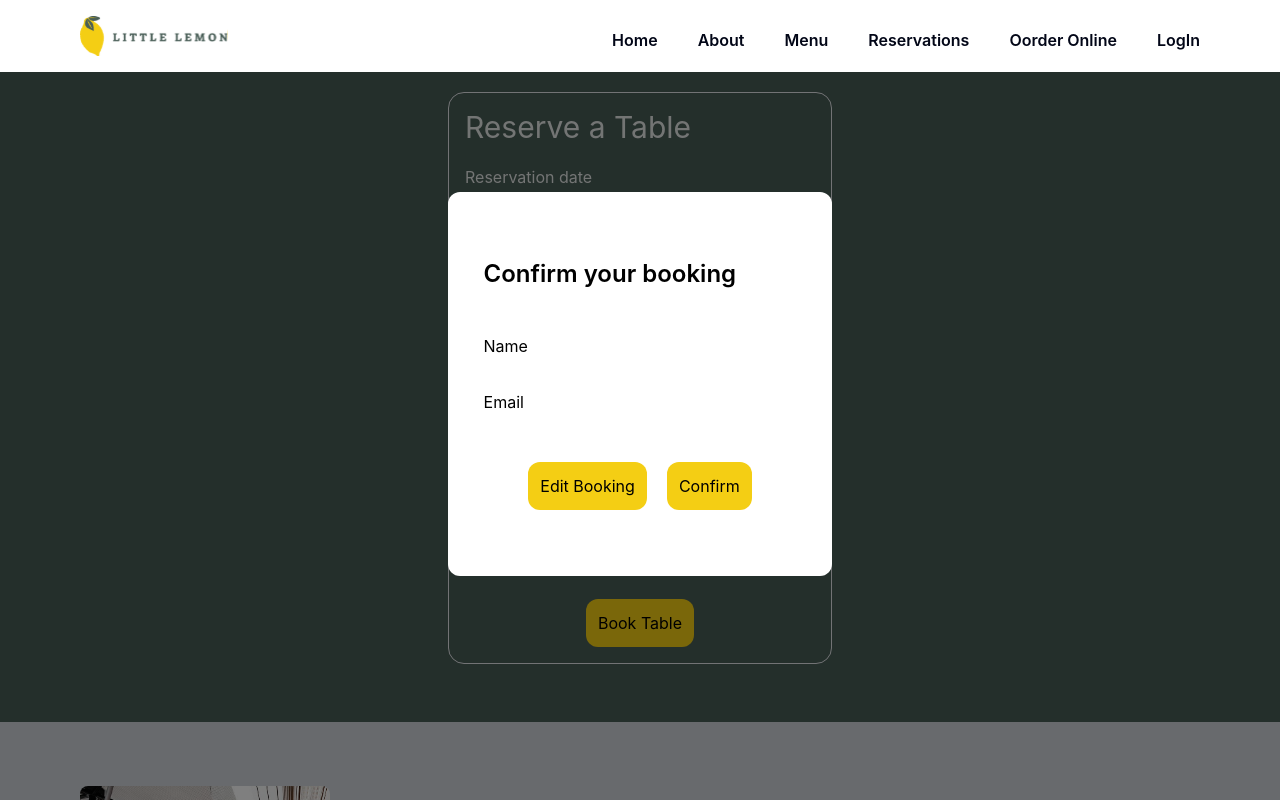
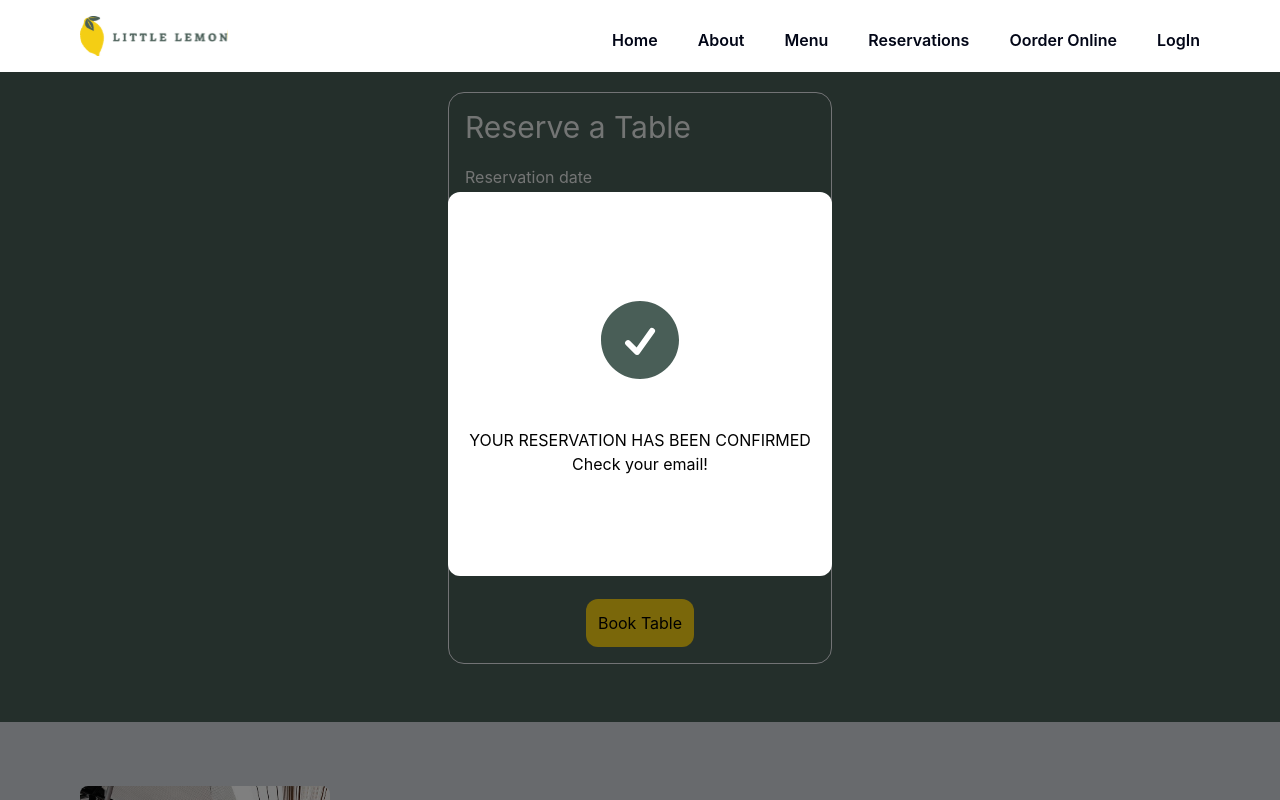
Before and after one commit to resendeleonardo/meta-frontend-developer-capstone, a React (Vite) app in the folder frontend-developer-capstone/: page /booking in a window 1280 px wide. Both pictures are taken after typing "2020-01-15" into the empty fields and a click on the button "Book Table". Shown: the top 800 px of the page. Built offline with nearby package versions, Linux system fonts and the light colour scheme.

Commit message:
few updates + fakeAPI

```diff
--- a/frontend-developer-capstone/src/components/BookingPage/BookingForm.tsx
+++ b/frontend-developer-capstone/src/components/BookingPage/BookingForm.tsx
@@ -1,23 +1,27 @@
 import React, { useState } from "react";
-// import { MinusCircleIcon } from "@heroicons/react/24/outline";
 import { CheckCircleIcon } from "@heroicons/react/24/solid";
 
-const BookingForm = () => {
+type BookingFormProps = {
+  availableTimes: string[];
+  onDateSelect: (selectedDate: string) => void;
+  onSubmit: (formData: FormData) => void;
+}
+
+const BookingForm = ({ availableTimes, onDateSelect, onSubmit }: BookingFormProps) => {
   const [isConfirm, setIsConfirm] = useState(false);
-  const [confirmed, setConfirmed] = useState(false);
+
+  const [date, setDate] = useState("");
+  const [time, setTime] = useState("");
   const [numberOfDiners, setNumberOfDiners] = useState(2);
-  // const [errorMessage, setErrorMessage] = useState("");
-  const [time, setTime] = useState("");
-  const [date, setDate] = useState("");
   const [occasion, setOccasion] = useState("");
 
-  const availableTimes = ["18:00", "19:00", "20:00", "21:00"];
   const occasionsList = ["Birthday", "Anniversary"];
 
   // Handle Date
   const handleDate = (e: React.ChangeEvent<HTMLInputElement>) => {
     const newDate = e.target.value;
     setDate(newDate);
+    onDateSelect(newDate);
   };
   // Handle Time
   const handleTime = (e: React.ChangeEvent<HTMLSelectElement>) => {
@@ -36,14 +40,31 @@ const BookingForm = () => {
   };
 
   // Handle Submit
-  const handleSubmit = (e: React.FormEvent) => {
+  const handleSubmit = (e: React.FormEvent<HTMLFormElement>) => {
     e.preventDefault();
-    console.log("Form submitted:", {
+
+    // console.log("Form submitted:", {
+    //   numberOfDiners,
+    //   time,
+    //   date,
+    //   occasion,
+    // });
+
+    // Create FormData object and populate it with form data
+    const formDataObject = {
+      date,
+      time,
       numberOfDiners,
-      time,
-      date,
       occasion,
+    };
+    const formData = new FormData();
+    Object.entries(formDataObject).forEach(([key, value]) => {
+      formData.append(key, String(value));
     });
+
+    // Pass the form data to the parent component for submission
+    onSubmit(formData);
+
     // Send data to server...
   };
 
@@ -80,12 +101,12 @@ const BookingForm = () => {
                 required={true}
               >
                 <option hidden>Select a time</option>
-                {availableTimes.map((item) => (
+                {availableTimes.map((time, index) => (
                   <option
-                    key={item}
+                    key={index}
                     className="text-2xl p-1 bg-secondary-color text-black rounded-xl cursor-pointer hover:bg-gray-800 hover:text-white}"
                   >
-                    {item}
+                    {time}
                   </option>
                 ))}
               </select>
@@ -147,65 +168,9 @@ const BookingForm = () => {
               onClick={() => setIsConfirm(!isConfirm)}
             ></div>
             <div className="fixed top-48 h-72 md:h-96 md:w-96 bg-white p-4 rounded-xl flex flex-col items-center justify-center">
-              {!confirmed ? (
-                <>
-                  <div className="flex flex-col gap-4">
-                    <h2 className="text-black font-semibold text-2xl mb-5">
-                      Confirm your booking
-                    </h2>
-                    <div>
-                      <label htmlFor="name" className="text-black">
-                        Name{" "}
-                      </label>
-                      <input
-                        type="text"
-                        name="name"
-                        id="name"
-                        className="rounded-xl p-2"
-                        autoComplete="true"
-                      />
-                    </div>
-                    <div>
-                      <label htmlFor="email" className="text-black">
-                        Email{" "}
-                      </label>
-                      <input
-                        type="email"
-                        name="email"
-                        id="email"
-                        className="rounded-xl p-2"
-                        autoComplete="true"
-                      />
-                    </div>
-                  </div>
-                  <div className="flex flex-row gap-5">
-                    <div className="mt-10">
-                      <button
-                        className="bg-secondary-color p-3 text-black rounded-xl flex items-center hover:bg-gray-800 hover:text-white"
-                        onClick={() => setIsConfirm(!isConfirm)}
-                      >
-                        Edit Booking
-                      </button>
-                    </div>
-                    <div className="mt-10">
-                      <button
-                        className="bg-secondary-color p-3 text-black rounded-xl flex items-center hover:bg-gray-800 hover:text-white"
-                        onClick={() => setConfirmed(!confirmed)}
-                      >
-                        Confirm
-                      </button>
-                    </div>
-                  </div>
-                </>
-              ) : (
-                <>
-                  <CheckCircleIcon className="text-primary-color h-24 w-24 mb-10" />
-                  <h2 className="text-black">
-                    YOUR RESERVATION HAS BEEN CONFIRMED
-                  </h2>
-                  <p className="text-black">Check your email!</p>
-                </>
-              )}
+              <CheckCircleIcon className="text-primary-color h-24 w-24 mb-10" />
+              <h2 className="text-black">YOUR RESERVATION HAS BEEN CONFIRMED</h2>
+              <p className="text-black">Check your email!</p>
             </div>
           </>
         )}
--- a/frontend-developer-capstone/src/components/BookingPage/BookingPage.tsx
+++ b/frontend-developer-capstone/src/components/BookingPage/BookingPage.tsx
@@ -1,14 +1,99 @@
-import React from "react";
+import React, { useEffect, useReducer } from "react";
 import Header from "../Header";
 import Footer from "../Footer";
 import BookingForm from "./BookingForm";
+import { fetchAPI, submitAPI } from "../../utils/bookingAPI";
+
+// Define the state and action types
+interface State {
+  availableTimes: string[];
+}
+
+type Action =
+  | { type: "INITIALIZE_TIMES"; times: string[] }
+  | { type: "UPDATE_TIMES"; times: string[] };
+
+// Reducer function to handle state transitions
+const reducer = (state: State, action: Action): State => {
+  switch (action.type) {
+    case "INITIALIZE_TIMES":
+    case "UPDATE_TIMES":
+      return {
+        ...state,
+        availableTimes: action.times,
+      };
+    default:
+      return state;
+  }
+};
 
 const BookingPage = () => {
+
+  // Initialize state using useReducer
+  const [state, dispatch] = useReducer(reducer, {
+    availableTimes: [],
+  });
+
+  const handleDateSelection = async (selectedDate: string) => {
+    try {
+      const times = await fetchAPI(selectedDate);
+      dispatch({ type: "UPDATE_TIMES", times });
+    } catch (error) {
+      console.error("Error fetching available times:", error);
+    }
+  };
+
+  const handleSubmit = async (formData: FormData) => {
+    try {
+      // Handle the form submission logic here
+      console.log("Form submitted from BookingPage:", {
+        selectedDate: formData.get("date"),
+        selectedTime: formData.get("time"),
+        selectedNumberOfDiners: Number(formData.get("numberOfDiners")),
+        selectedOccasion: formData.get("occasion"),
+        // Add other form data if needed
+      });
+
+      // Simulate a successful submission
+      const isSubmissionSuccessful = await submitAPI(formData);
+
+      if (isSubmissionSuccessful) {
+        // Handle successful submission, e.g., show a success message
+        console.log("Form submitted successfully!");
+      } else {
+        // Handle submission failure, e.g., show an error message
+        console.log("Form submission failed.");
+      }
+    } catch (error) {
+      console.error("Error submitting form data:", error);
+    }
+  };
+
+  // Initialize available times when the component mounts
+  useEffect(() => {
+    const initializeTimes = async () => {
+      try {
+        // You can provide a default date or fetch it from somewhere else
+        const defaultDate = "2023-01-01";
+        const times = await fetchAPI(defaultDate);
+        dispatch({ type: "INITIALIZE_TIMES", times });
+      } catch (error) {
+        console.error("Error initializing available times:", error);
+      }
+    };
+
+    initializeTimes();
+  }, []);
+
   return (
     <>
       <Header />
-      <div className="h-[72px]"></div>
-      <BookingForm />
+      <div className="h-[72px]"></div> {/* <--- move to navbar */}
+      <BookingForm
+        availableTimes={state.availableTimes}
+        onDateSelect={handleDateSelection}
+        onSubmit={handleSubmit}
+      />
       <Footer />
     </>
   );
--- a/frontend-developer-capstone/src/utils/api.ts
+++ /dev/null
@@ -1 +0,0 @@
-// fetch API
--- /dev/null
+++ b/frontend-developer-capstone/src/utils/bookingAPI.ts
@@ -0,0 +1,54 @@
+// bookingAPI.ts --- Fake generated Data
+
+export const fetchAPI = async (date: string): Promise<string[]> => {
+  await new Promise((resolve) => setTimeout(resolve, 1000));
+
+  // Simulate getting today's date and time
+  const now = new Date();
+  const todayDate = now.toISOString().split("T")[0]; // Format as "YYYY-MM-DD"
+  const currentHour = now.getHours();
+
+  // Check if the requested date is before today
+  if (date < todayDate) {
+    // Return an empty array for days before today
+    return [];
+  }
+
+  // Check if the requested date is today
+  if (date === todayDate) {
+    // Adjust available times based on the current hour
+    const startTime = currentHour < 17 ? 17 : currentHour + 1;
+    const endTime = 23;
+    const numberOfTimes = Math.max(0, endTime - startTime + 1);
+
+    const availableTimes = Array.from({ length: numberOfTimes }, (_, index) => {
+      const hour = String(index + startTime).padStart(2, "0");
+      return `${hour}:00`;
+    });
+
+    return availableTimes;
+  }
+
+  // For tomorrow and beyond, generate random available times between 17:00 and 23:00
+  const startTime = 17;
+  const endTime = 23;
+  const numberOfTimes = Math.min(
+    Math.floor(Math.random() * (endTime - startTime + 1)) + startTime,
+    endTime - startTime + 1
+  );
+
+  const availableTimes = Array.from({ length: numberOfTimes }, (_, index) => {
+    const hour = String(index + startTime).padStart(2, "0");
+    return `${hour}:00`;
+  });
+
+  return availableTimes;
+};
+
+export const submitAPI = async (formData: FormData): Promise<boolean> => {
+  await new Promise((resolve) => setTimeout(resolve, 1000));
+
+  // Simulate a successful submission (you can replace this with your actual logic)
+  const isSubmissionSuccessful = Math.random() < 0.8; // 80% success rate
+  return isSubmissionSuccessful;
+};
```
